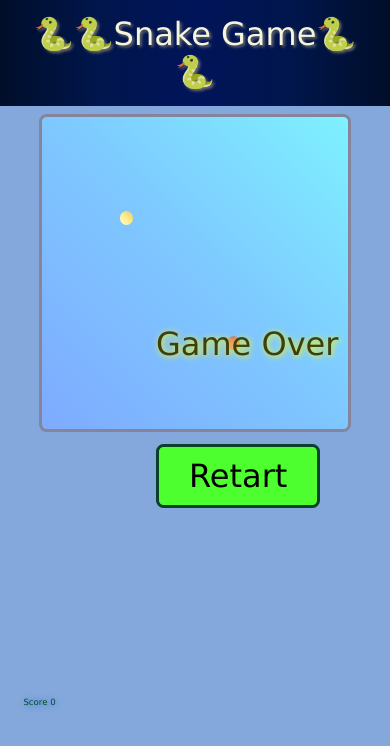
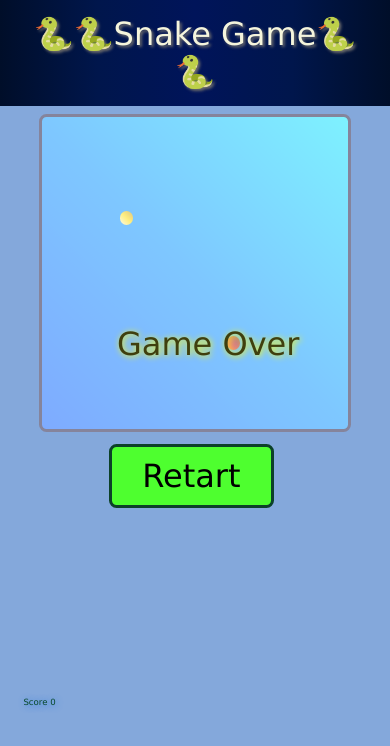
Before and after one commit to Anriuddha1/SnakeKing, a plain HTML site: page index.html in a window 390 px wide. Both pictures are taken after a click on the button "Start". Drawn offline with Linux system fonts and the light colour scheme.

Commit message:
Add files via upload

```diff
--- a/style.css
+++ b/style.css
@@ -176,4 +176,10 @@ body {
         height: 80vw;
         width: 90vw;
     }
+    .start,.restart{
+        margin: 40vh 28vw;
+    }
+    .gameover{
+        left: 30vw;
+    }
 }
```
